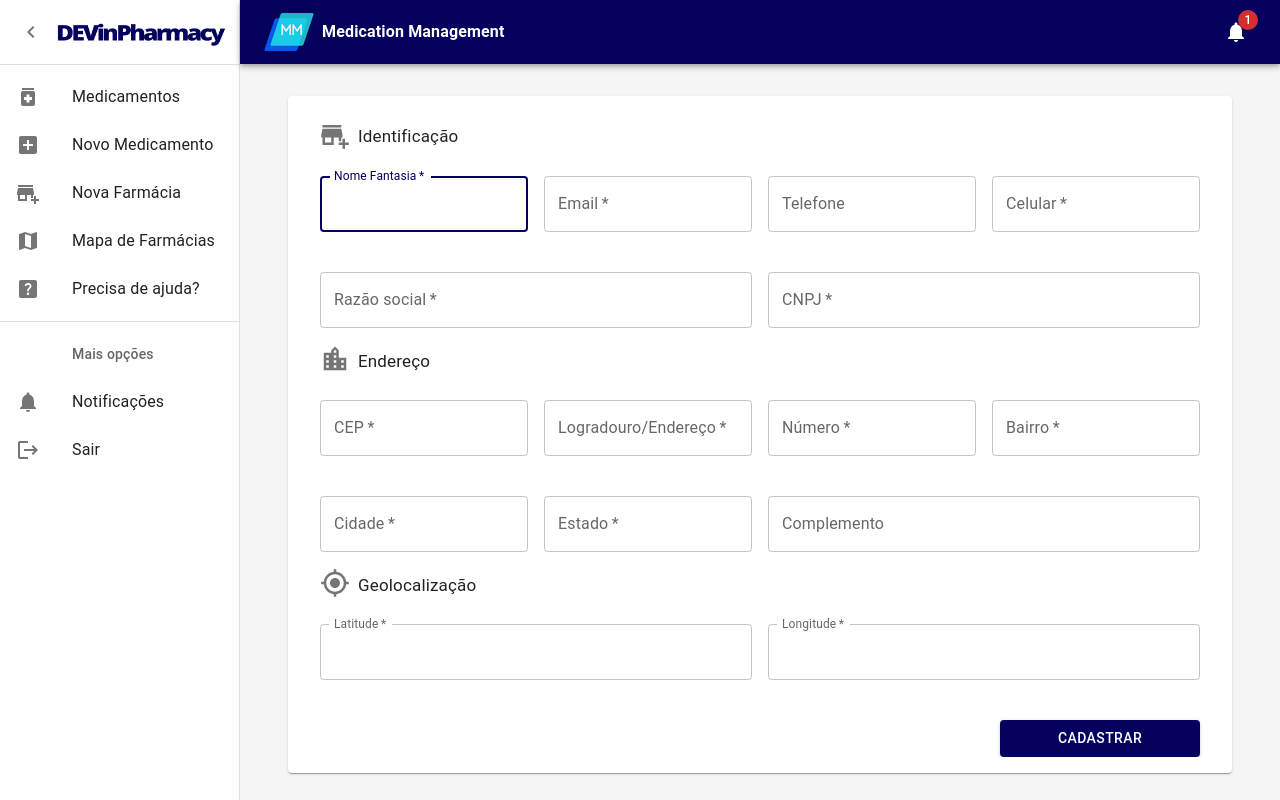
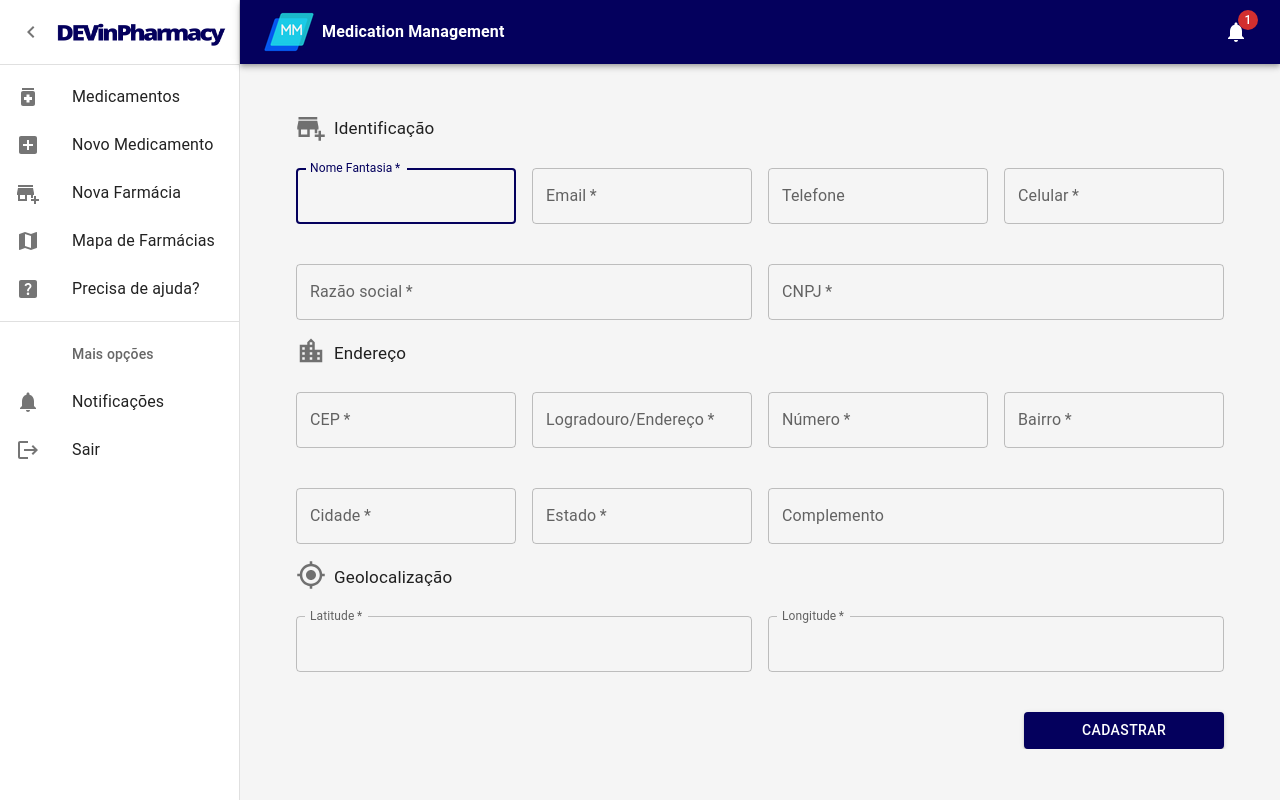
Before and after one commit to henriquemafra/DEVinPharmacy, a React (Vite) app: page /dashboard in a window 1280 px wide. Built offline with nearby package versions, Linux system fonts and the light colour scheme.

Commit message:
Refactor: Styles Changes at Dashboard

```diff
--- a/src/components/dashboard/index.jsx
+++ b/src/components/dashboard/index.jsx
@@ -156,15 +156,7 @@ export default function Dashboard() {
                 }}
             >
                 <Toolbar />
-                <Container maxWidth="lg" sx={{ mt: 4, mb: 4}}>
-                    <Container item xs={12} md={6} lg={12}>
-                        <Paper
-                            sx={{
-                                display: 'flex',
-                                flexDirection: 'column',
-                                height: 'contain',
-                            }}
-                        >
+                <Container maxWidth="lg" sx={{ my:3}}>
                            <Routes>
                             {/* Rotas internas para as opções do menu*/}
                             <Route path="/" element={<NewDrugstore />} />
@@ -173,8 +165,6 @@ export default function Dashboard() {
                             <Route path="/map" element={<Map />} />
                             <Route path="/medicaments" element={<Medicaments/>} />
                         </Routes>
-                        </Paper>
-                    </Container>
                 </Container>
             </Box>
         </Box>
```
